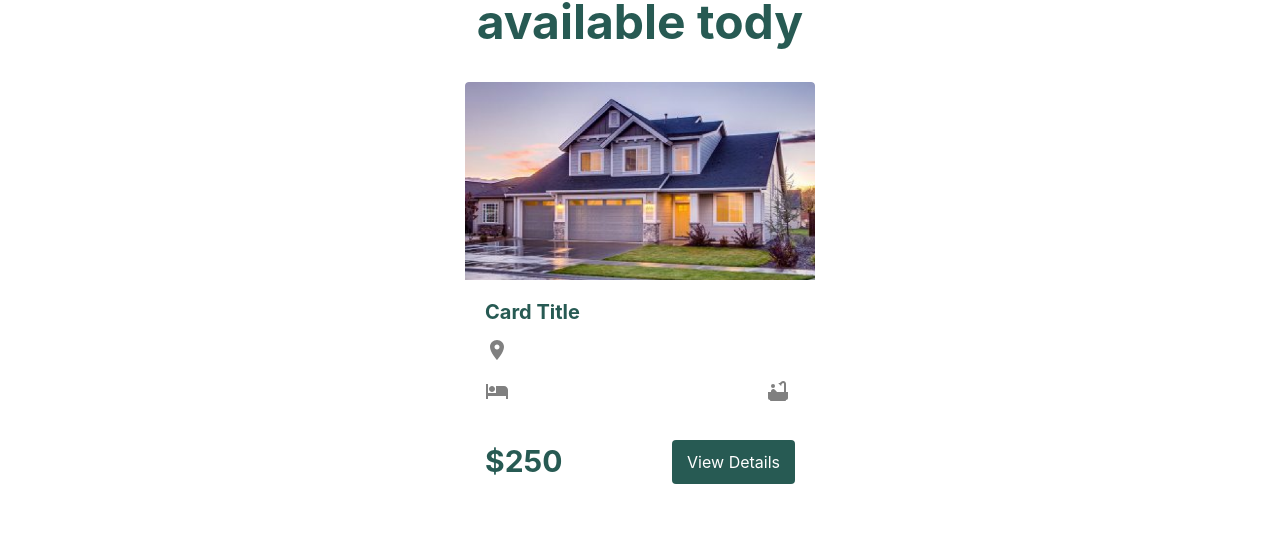
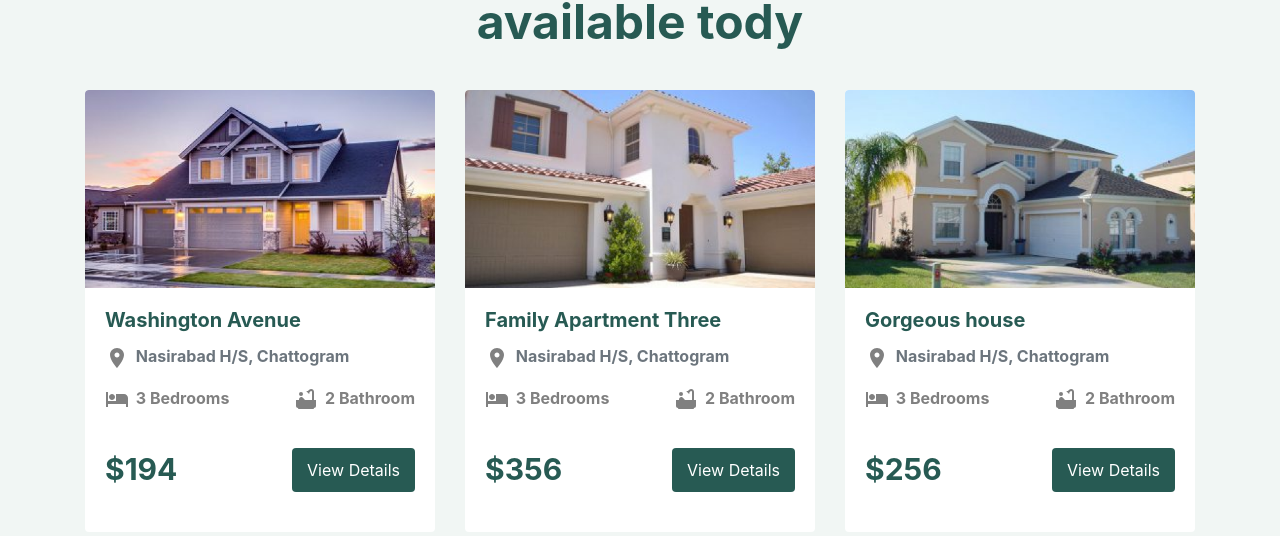
Before and after one commit to Shakib448/appartment-hunt-client, a React (Create React App) app: page / in a window 1280 px wide. Shown: the part 824-1360 px from the top of the page. Built offline with nearby package versions, Linux system fonts and the light colour scheme.

Commit message:
Fake data maped

```diff
--- a/src/Components/Home/HouseRent/HouseRent.js
+++ b/src/Components/Home/HouseRent/HouseRent.js
@@ -1,12 +1,12 @@
-import React from "react";
-import { Button, Card, Col, Container, Row } from "react-bootstrap";
+import React, { useState } from "react";
+import { Container, Row } from "react-bootstrap";
+import rentHouse from "../../../FakeData/fakeData";
+import MapHouseRent from "../MapHouseRent/MapHouseRent";
 import "./HouseRent.sass";
-import test from "../../../images/Rectangle 394.png";
-import LocationOnIcon from "@material-ui/icons/LocationOn";
-import HotelIcon from "@material-ui/icons/Hotel";
-import BathtubIcon from "@material-ui/icons/Bathtub";
 
 const HouseRent = () => {
+  const [houseRent] = useState(rentHouse);
+
   return (
     <section>
       <Container>
@@ -18,31 +18,9 @@ const HouseRent = () => {
           </div>
         </Row>
         <Row className="justify-content-center mt-3 mb-3">
-          <Col lg={4} md={6} sm={12}>
-            <Card style={{ border: "none" }} className="houseRent__card">
-              <Card.Img variant="top" src={test} />
-              <Card.Body>
-                <Card.Title className="card__title">Card Title</Card.Title>
-                <Card.Text>
-                  <LocationOnIcon className="cardIcon" />
-                </Card.Text>
-                <div className="houseRent__cardBody">
-                  <Card.Text>
-                    <HotelIcon className="cardIcon" />
-                  </Card.Text>
-                  <Card.Text>
-                    <BathtubIcon className="cardIcon" />
-                  </Card.Text>
-                </div>
-                <div className="card__footer">
-                  <div className="card__price">$250</div>
-                  <Button className="card__button" variant="primary">
-                    View Details
-                  </Button>
-                </div>
-              </Card.Body>
-            </Card>
-          </Col>
+          {houseRent.map((house, houseID) => (
+            <MapHouseRent house={house} key={houseID} />
+          ))}
         </Row>
       </Container>
     </section>
--- a/src/Components/Home/HouseRent/HouseRent.sass
+++ b/src/Components/Home/HouseRent/HouseRent.sass
@@ -17,6 +17,11 @@
     overflow: hidden
     color : $background
     font-weight: bold !important
+    font-size: 2rem
+
+.houseRent__cardBody
+    font-weight: bold
+    color : $iconColor
 
 .houseRent__cardBody
     display: flex
@@ -24,7 +29,7 @@
 
 .cardIcon
     color : $iconColor
-    margin-right: 5px
+    margin-right: 3px
 
 .card__footer
     display: flex
--- /dev/null
+++ b/src/Components/Home/MapHouseRent/MapHouseRent.js
@@ -0,0 +1,40 @@
+import React from "react";
+import LocationOnIcon from "@material-ui/icons/LocationOn";
+import HotelIcon from "@material-ui/icons/Hotel";
+import BathtubIcon from "@material-ui/icons/Bathtub";
+import { Button, Card, Col } from "react-bootstrap";
+
+const MapHouseRent = ({
+  house: { img, title, price, location, bathRoom, bed },
+  houseID,
+}) => {
+  return (
+    <Col key={houseID} lg={4} md={6} sm={12}>
+      <Card style={{ border: "none" }} className="houseRent__card mt-2 mb-2">
+        <Card.Img variant="top" src={img} />
+        <Card.Body>
+          <Card.Title className="card__title">{title}</Card.Title>
+          <Card.Text className="font-weight-bold text-secondary">
+            <LocationOnIcon className="cardIcon" /> {location}
+          </Card.Text>
+          <div className="houseRent__cardBody">
+            <Card.Text>
+              <HotelIcon className="cardIcon" /> {bed}
+            </Card.Text>
+            <Card.Text>
+              <BathtubIcon className="cardIcon" /> {bathRoom}
+            </Card.Text>
+          </div>
+          <div className="card__footer">
+            <div className="card__price">${price}</div>
+            <Button className="card__button" variant="primary">
+              View Details
+            </Button>
+          </div>
+        </Card.Body>
+      </Card>
+    </Col>
+  );
+};
+
+export default MapHouseRent;
--- a/src/index.css
+++ b/src/index.css
@@ -4,3 +4,7 @@
   box-sizing: border-box;
   overflow-x: hidden;
 }
+
+section {
+  background: #f1f6f4;
+}
```
